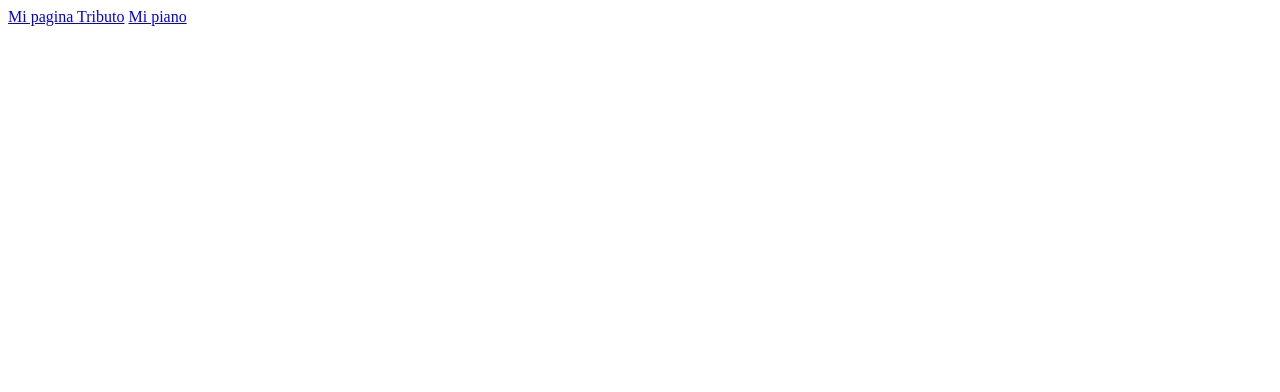
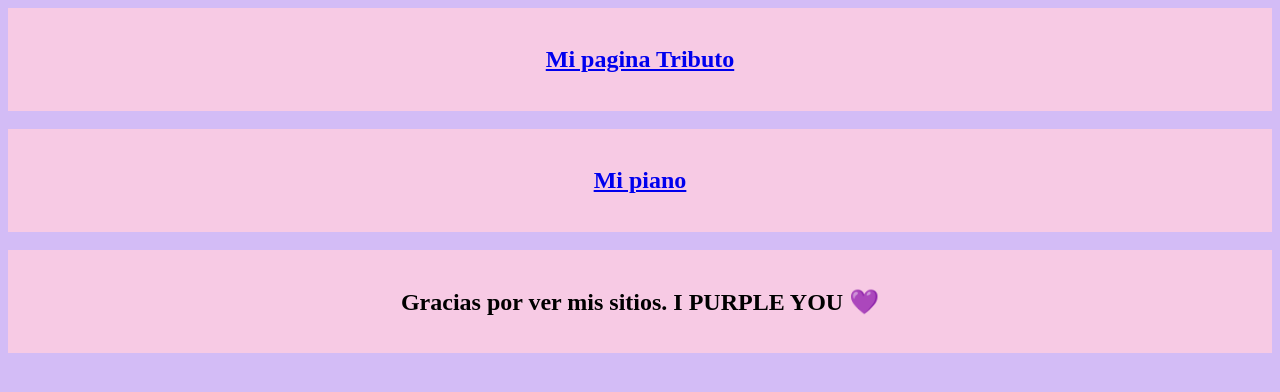
Before and after one commit to SadiaGonzalez/SadiaGonzalez.github.io, a plain HTML site: page index.html in a window 1280 px wide. Drawn offline with Linux system fonts and the light colour scheme.

Commit message:
Update index.html

```diff
--- a/index.html
+++ b/index.html
@@ -5,9 +5,39 @@
     <meta http-equiv="X-UA-Compatible" content="IE=edge" />
     <meta name="viewport" content="width=device-width, initial-scale=1.0" />
     <title>Mi proyecto de Tecnolochicas</title>
+    <body style="background-color:#d3bcf6;">
+    <style>
+      article {
+        background:#f7cae4;
+        ;
+      }
+
+      h2 {
+        text-align:center ;
+      }
+
+    </style>
+
   </head>
   <body>
-    <a href="tribute-page/mi-pagina-web.html">Mi pagina Tributo</a>
-    <a href="js-instrument/index.html"> Mi piano</a>
-  </body>
-</html>
+
+    <section>
+      <article>
+        <br>
+        <h2><a href="tribute-page/mi-pagina-web.html">Mi pagina Tributo</a></h2>
+        <br>
+      </article>
+<br>
+      <article>
+        <br>
+        <H2><a href="js-instrument/index.html"> Mi piano</a></H2>
+        <br>
+      </article>
+<br>
+      <article>
+        <br>
+        <H2> Gracias por ver mis sitios. I PURPLE YOU 💜</a></H2>
+        <br>
+      </article>
+
+    </section>
```
